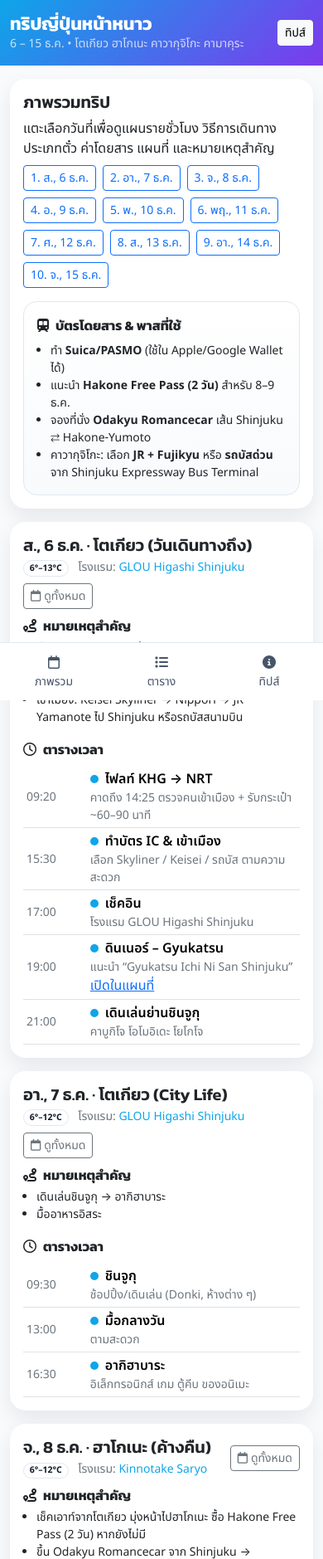
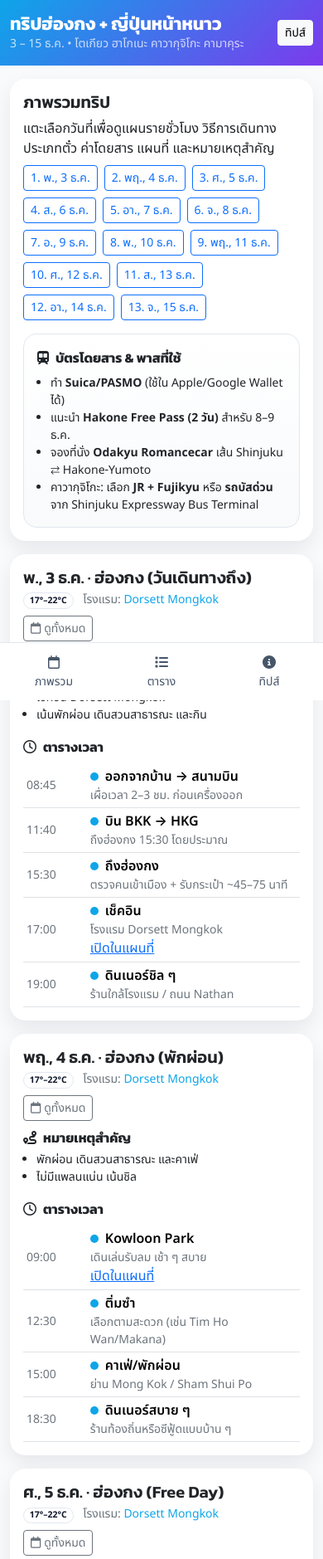
Before and after one commit to jempurich/japan-trip-2025, a plain HTML site: page index.html in a window 390 px wide. Shown: the top 1879 px of the page at 83% size. Drawn offline with nearby package versions, Linux system fonts and the light colour scheme.

Commit message:
Update index.html

```diff
--- a/index.html
+++ b/index.html
@@ -1,9 +1,10 @@
+
 <!doctype html>
 <html lang="th">
 <head>
   <meta charset="utf-8" />
   <meta name="viewport" content="width=device-width, initial-scale=1" />
-  <title>ทริปญี่ปุ่นหน้าหนาว – 6–15 ธ.ค.</title>
+  <title>ทริปฮ่องกง + ญี่ปุ่นหน้าหนาว – 3–15 ธ.ค.</title>
   <link href="https://cdn.jsdelivr.net/npm/bootstrap@5.3.3/dist/css/bootstrap.min.css" rel="stylesheet">
   <link rel="preconnect" href="https://fonts.googleapis.com">
   <link rel="preconnect" href="https://fonts.gstatic.com" crossorigin>
@@ -36,8 +37,8 @@
     <div class="container py-3">
       <div class="d-flex align-items-center justify-content-between">
         <div>
-          <h1 class="h4 mb-0 fw-bold">ทริปญี่ปุ่นหน้าหนาว</h1>
-          <div class="small opacity-75">6 – 15 ธ.ค. • โตเกียว ฮาโกเนะ คาวากุจิโกะ คามาคุระ</div>
+          <h1 class="h4 mb-0 fw-bold">ทริปฮ่องกง + ญี่ปุ่นหน้าหนาว</h1>
+          <div class="small opacity-75">3 – 15 ธ.ค. • โตเกียว ฮาโกเนะ คาวากุจิโกะ คามาคุระ</div>
         </div>
         <a href="#tips" class="btn btn-light btn-sm">ทิปส์</a>
       </div>
@@ -98,7 +99,18 @@
               </ul>
             </div>
           </div>
-          <div class="offline-tip p-3 mt-2 small">
+
+<div class="row g-3 mt-2">
+  <div class="col-12">
+    <div class="section-title">ทิปส์ฮ่องกง (เพิ่ม)</div>
+    <ul class="small ps-3">
+      <li>จ่ายสะดวกด้วย <strong>Octopus</strong> (เพิ่มลงมือถือได้) และใช้ <strong>MTR Mobile</strong> เช็คเส้นทาง</li>
+      <li>ฉุกเฉินฮ่องกง: โทร <strong>999</strong></li>
+      <li>ปลั๊กไฟ Type G (เหมือนสหราชอาณาจักร) — อะแดปเตอร์เผื่อไว้</li>
+    </ul>
+  </div>
+</div>
+<div class="offline-tip p-3 mt-2 small">
             <i class="fa-solid fa-wifi me-2"></i>ทิปส์: เพิ่มหน้านี้ไว้ที่หน้าจอหลัก (Share → Add to Home Screen) เพื่อเข้าใช้งานเร็ว ๆ ได้แม้อินเทอร์เน็ตอ่อน
           </div>
         </div>
@@ -118,6 +130,48 @@
 
     // ข้อมูลทริป (แปลไทยครบถ้วน) — ปรับโรงแรมวันที่ 11 ธ.ค. เป็น LANDABOUT TOKYO เรียบร้อย
     const trip = [
+
+{
+  date: 'พ., 3 ธ.ค.', city:'ฮ่องกง (วันเดินทางถึง)', hotel:{
+    name:'Dorsett Mongkok', maps:g('Dorsett Mongkok')
+  }, temp:'17°–22°C', keyNotes:[
+    'บิน 11:40 → 15:30 กรุงเทพฯ (BKK) → ฮ่องกง (HKG)',
+    'เช็คอิน Dorsett Mongkok',
+    'เน้นพักผ่อน เดินสวนสาธารณะ และกิน'
+  ], schedule:[
+    {time:'08:45', title:'ออกจากบ้าน → สนามบิน', detail:'เผื่อเวลา 2–3 ชม. ก่อนเครื่องออก'},
+    {time:'11:40', title:'บิน BKK → HKG', detail:'ถึงฮ่องกง 15:30 โดยประมาณ'},
+    {time:'15:30', title:'ถึงฮ่องกง', detail:'ตรวจคนเข้าเมือง + รับกระเป๋า ~45–75 นาที'},
+    {time:'17:00', title:'เช็คอิน', detail:'โรงแรม Dorsett Mongkok', map:g('Dorsett Mongkok')},
+    {time:'19:00', title:'ดินเนอร์ชิล ๆ', detail:'ร้านใกล้โรงแรม / ถนน Nathan'},
+  ]
+},
+{
+  date: 'พฤ., 4 ธ.ค.', city:'ฮ่องกง (พักผ่อน)', hotel:{
+    name:'Dorsett Mongkok', maps:g('Dorsett Mongkok')
+  }, temp:'17°–22°C', keyNotes:[
+    'พักผ่อน เดินสวนสาธารณะ และคาเฟ่',
+    'ไม่มีแพลนแน่น เน้นชิล'
+  ], schedule:[
+    {time:'09:00', title:'Kowloon Park', detail:'เดินเล่นรับลม เช้า ๆ สบาย', map:g('Kowloon Park')},
+    {time:'12:30', title:'ติ่มซำ', detail:'เลือกตามสะดวก (เช่น Tim Ho Wan/Makana)'},
+    {time:'15:00', title:'คาเฟ่/พักผ่อน', detail:'ย่าน Mong Kok / Sham Shui Po'},
+    {time:'18:30', title:'ดินเนอร์สบาย ๆ', detail:'ร้านท้องถิ่นหรือซีฟู้ดแบบบ้าน ๆ'}
+  ]
+},
+{
+  date: 'ศ., 5 ธ.ค.', city:'ฮ่องกง (Free Day)', hotel:{
+    name:'Dorsett Mongkok', maps:g('Dorsett Mongkok')
+  }, temp:'17°–22°C', keyNotes:[
+    'วันอิสระ เลือกร้านอาหาร/สวน/ริมน้ำตามชอบ'
+  ], schedule:[
+    {time:'10:00', title:'Mong Kok / Tsim Sha Tsui', detail:'เดินเล่น/ช้อปเบา ๆ'},
+    {time:'13:00', title:'มื้อกลางวัน', detail:'ตามใจ'},
+    {time:'15:30', title:'Victoria Harbour', detail:'เดินชิล Avenue of Stars', map:g('Avenue of Stars Hong Kong')},
+    {time:'19:00', title:'ดินเนอร์วิวอ่าว', detail:'เลือกตามงบและสะดวก'}
+  ]
+},
+
       {
         date: 'ส., 6 ธ.ค.', city:'โตเกียว (วันเดินทางถึง)', hotel:{
           name:'GLOU Higashi Shinjuku', maps:g('GLOU Higashi Shinjuku')
@@ -126,7 +180,7 @@
           'ซื้อบัตร Suica/PASMO หรือใช้ในมือถือ / รับซิมหรือไวไฟพกพา',
           'เข้าเมือง: Keisei Skyliner → Nippori → JR Yamanote ไป Shinjuku หรือรถบัสสนามบิน'
         ], schedule:[
-          {time:'09:20', title:'ไฟลท์ KHG → NRT', detail:'คาดถึง 14:25 ตรวจคนเข้าเมือง + รับกระเป๋า ~60–90 นาที'},
+          {time:'09:20', title:'ไฟลท์ HKG → NRT', detail:'คาดถึง 14:25 ตรวจคนเข้าเมือง + รับกระเป๋า ~60–90 นาที'},
           {time:'15:30', title:'ทำบัตร IC & เข้าเมือง', detail:'เลือก Skyliner / Keisei / รถบัส ตามความสะดวก'},
           {time:'17:00', title:'เช็คอิน', detail:'โรงแรม GLOU Higashi Shinjuku'},
           {time:'19:00', title:'ดินเนอร์ – Gyukatsu', detail:'แนะนำ “Gyukatsu Ichi Ni San Shinjuku”', map:g('Gyukatsu Ichi Ni San Shinjuku')},
```
